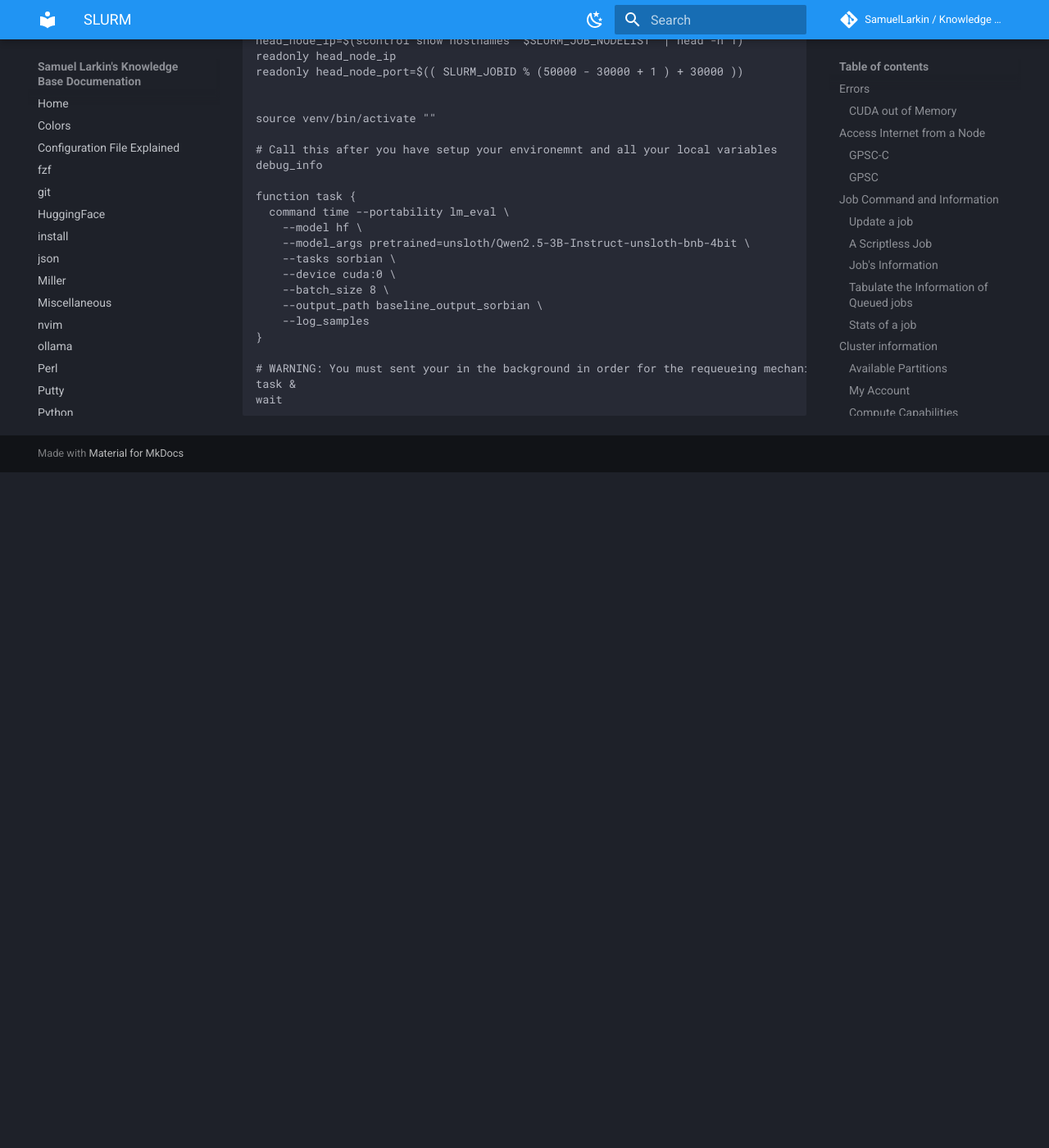
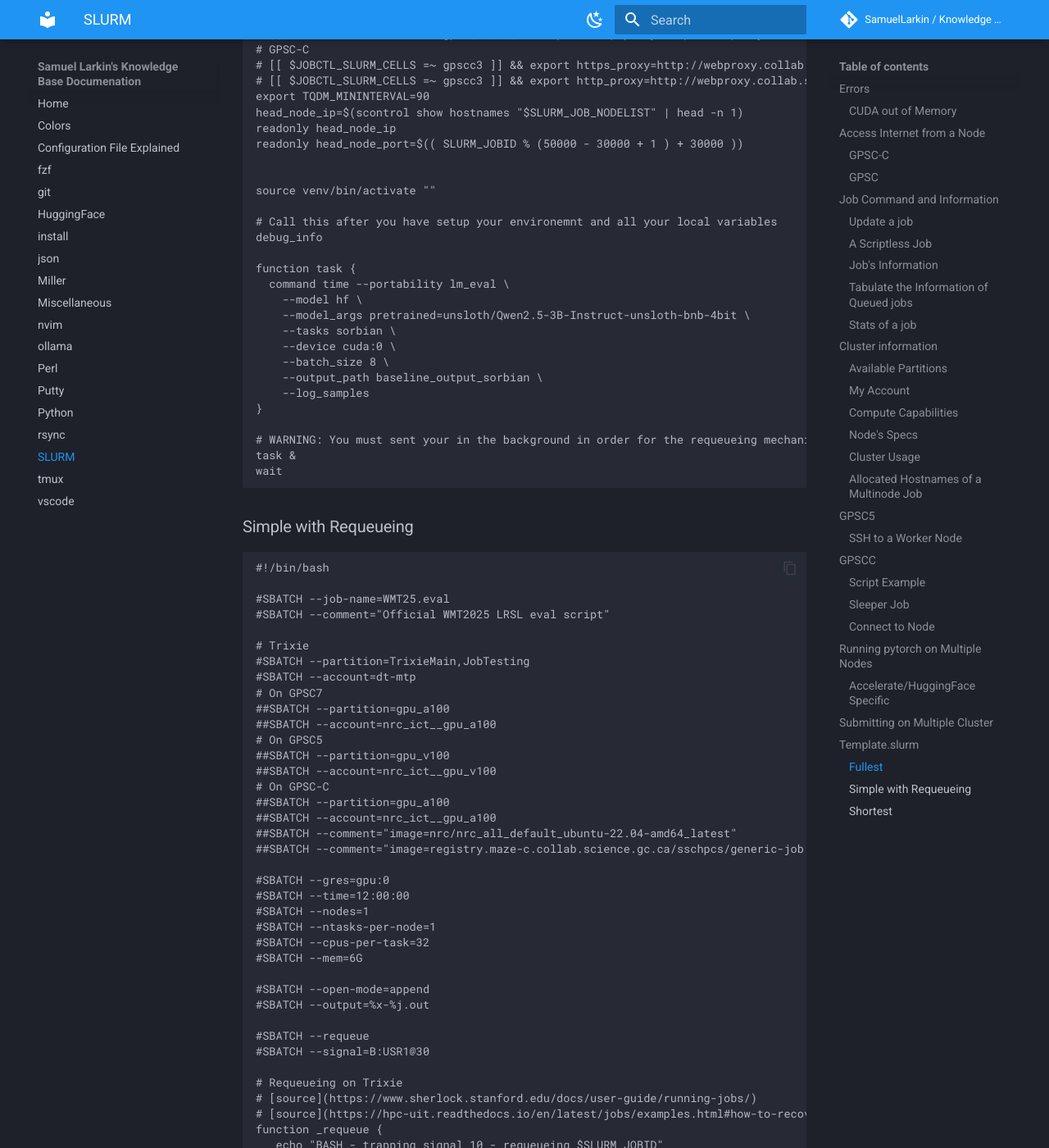
Before and after one commit to SamuelLarkin/kb, an MkDocs documentation site: the page built from docs/slurm.md, in a window 1280 px wide and 1400 px high, scrolled down 13558 px. Shown: the whole window at 82% size. Built offline with MkDocs 1.6.1 and Material for MkDocs 9.7.7, drawn with Linux system fonts in a browser that asks for light colours; comment, search, counter and statistics services are not loaded; the version menu is left out; before the commit the page ends 14134 px from its top, so only the background shows below that; some of the changed text lies outside the part shown.

Commit message:
docs(slurm): add simple and shortest templates

````diff
--- a/docs/slurm.md
+++ b/docs/slurm.md
@@ -537,6 +537,10 @@
 
 ## Template.slurm
 
+### Fullest
+
+This version contains all the bell & whistle for maximum tracking.
+
 ```sh
 #!/bin/bash
 # vim:syntax=bash:
@@ -708,3 +712,81 @@
 task &
 wait
 ```
+
+### Simple with Requeueing
+
+```sh
+#!/bin/bash
+
+#SBATCH --job-name=WMT25.eval
+#SBATCH --comment="Official WMT2025 LRSL eval script"
+
+# Trixie
+#SBATCH --partition=TrixieMain,JobTesting
+#SBATCH --account=dt-mtp
+# On GPSC7
+##SBATCH --partition=gpu_a100
+##SBATCH --account=nrc_ict__gpu_a100
+# On GPSC5
+##SBATCH --partition=gpu_v100
+##SBATCH --account=nrc_ict__gpu_v100
+# On GPSC-C
+##SBATCH --partition=gpu_a100
+##SBATCH --account=nrc_ict__gpu_a100
+##SBATCH --comment="image=nrc/nrc_all_default_ubuntu-22.04-amd64_latest"
+##SBATCH --comment="image=registry.maze-c.collab.science.gc.ca/sschpcs/generic-job:ubuntu22.04_master"
+
+#SBATCH --gres=gpu:0
+#SBATCH --time=12:00:00
+#SBATCH --nodes=1
+#SBATCH --ntasks-per-node=1
+#SBATCH --cpus-per-task=32
+#SBATCH --mem=6G
+
+#SBATCH --open-mode=append
+#SBATCH --output=%x-%j.out
+
+#SBATCH --requeue
+#SBATCH --signal=B:USR1@30
+
+# Requeueing on Trixie
+# [source](https://www.sherlock.stanford.edu/docs/user-guide/running-jobs/)
+# [source](https://hpc-uit.readthedocs.io/en/latest/jobs/examples.html#how-to-recover-files-before-a-job-times-out)
+function _requeue {
+   echo "BASH - trapping signal 10 - requeueing $SLURM_JOBID"
+   date
+   # This would allow to generically requeue any job but since we are using XLM
+   # which is slurm aware, XLM could save its model before requeueing.
+   scontrol requeue "$SLURM_JOBID"
+}
+
+export TQDM_MININTERVAL=90
+
+# This isn't strictly necessary if you have already source your tool stack.
+source venv/bin/activate ""
+
+function task {
+  # put your commands here
+}
+
+# WARNING: You must sent your in the background in order for the requeueing mechanism to work.
+task &
+wait
+```
+
+### Shortest
+
+If you don't want a wrapper script, we can always invoke `sbatch` with all its required arguments.
+
+```sh
+sbatch \
+	--job-name=WMT25.eval \
+	--partition=gpu_v100 \
+	--account=nrc_ict__gpu_v100 \
+	--nodes=1 \
+	--time=12:00:00 \
+	--ntasks-per-node=1 \
+	--cpus-per-task=32 \
+	--mem=6G \
+	YOUR_COMMAND
+```
````
